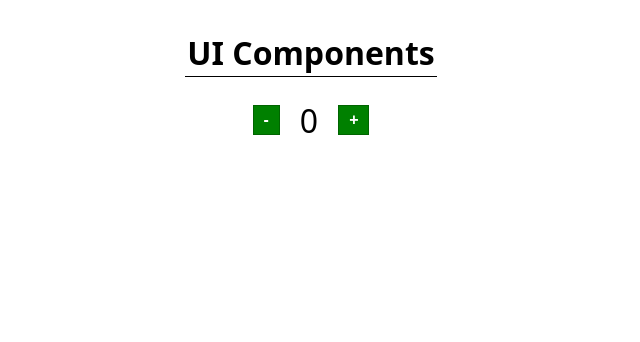
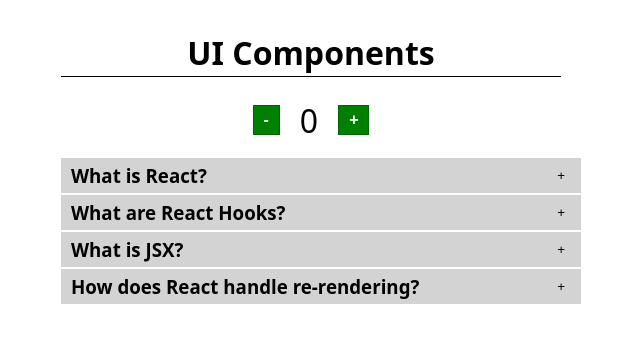
Before and after one commit to AnveshRamelli/react-ui-components, a React (Vite) app: page / in a window 1280 px wide. Shown: the top 342 px of the page, without its empty margins (329-969 px from the left). Built offline with nearby package versions, Linux system fonts and the light colour scheme.

Commit message:
implemented an accordion group component

```diff
--- a/src/App.jsx
+++ b/src/App.jsx
@@ -1,10 +1,12 @@
-import Count from "./components/count"
+import Accordion from "./components/accordion/accordion"
+import Count from "./components/count/count"
 
 const App = () => {
   return (
     <>
       <h1 >UI Components</h1>
       <Count />
+      <Accordion />
     </>
   )
 }
--- /dev/null
+++ b/src/components/accordion/accordion.css
@@ -0,0 +1,32 @@
+.accordion-container {
+  width: 500px;
+  margin-top: 1rem;
+}
+.accordion {
+  margin: 2px 0;
+
+  .accordion-header {
+    display: flex;
+    justify-content: space-between;
+    align-items: center;
+    padding: 5px 10px;
+    background-color: lightgray;
+    width: 100%;
+
+    button {
+      border: none;
+      background-color: transparent;
+      cursor: pointer;
+    }
+  }
+
+  p,
+  h3 {
+    margin: 0;
+  }
+
+  .accordion-content {
+    padding: 5px 10px;
+    width: 100%;
+  }
+}
--- /dev/null
+++ b/src/components/accordion/accordion.jsx
@@ -0,0 +1,47 @@
+import { accordionData } from "./data";
+import "./accordion.css";
+import { useState } from "react";
+const Accordion = () => {
+  const [data, setData] = useState(accordionData);
+
+  const handleClick = (id) => {
+    const updatedData = data.map((item) => {
+      if (item.id === id) {
+        return {
+          ...item,
+          isOpen: !item.isOpen,
+        };
+      } else {
+        return {
+          ...item,
+          isOpen: false,
+        };
+      }
+    });
+    setData(updatedData);
+  };
+
+  return (
+    <div className="accordion-container">
+      {data.map((item) => {
+        return (
+          <div key={item.id} className="accordion">
+            <div className="accordion-header">
+              <h3>{item.title}</h3>
+              <button onClick={() => handleClick(item.id)}>
+                {item.isOpen ? "-" : "+"}
+              </button>
+            </div>
+            {item.isOpen && (
+              <div className="accordion-content">
+                <p>{item.content}</p>
+              </div>
+            )}
+          </div>
+        );
+      })}
+    </div>
+  );
+};
+
+export default Accordion;
--- /dev/null
+++ b/src/components/accordion/data.js
@@ -0,0 +1,30 @@
+export const accordionData = [
+  {
+    id: 1,
+    title: "What is React?",
+    content:
+      "React is a JavaScript library for building user interfaces. It lets you build UIs using reusable components.",
+    isOpen: false,
+  },
+  {
+    id: 2,
+    title: "What are React Hooks?",
+    content:
+      "Hooks are functions that let you use state and other React features without writing a class. Common hooks include useState, useEffect, and useContext.",
+    isOpen: false,
+  },
+  {
+    id: 3,
+    title: "What is JSX?",
+    content:
+      "JSX stands for JavaScript XML. It allows you to write HTML inside JavaScript and place them in the DOM without using functions like createElement().",
+    isOpen: false,
+  },
+  {
+    id: 4,
+    title: "How does React handle re-rendering?",
+    content:
+      "React uses a virtual DOM to efficiently update and render components when data changes, minimizing actual DOM operations.",
+    isOpen: false,
+  },
+];
--- a/src/components/count.jsx
+++ b/src/components/count/count.jsx
@@ -3,6 +3,7 @@ import "./count.css";
 
 const Count = () => {
   const [count, setCount] = useState(0);
+
   return (
     <div className="container">
       <button onClick={() => setCount(count - 1)}> - </button>
```
Also changed, not shown: src/components/count/count.css (renamed from src/components/count.css).
